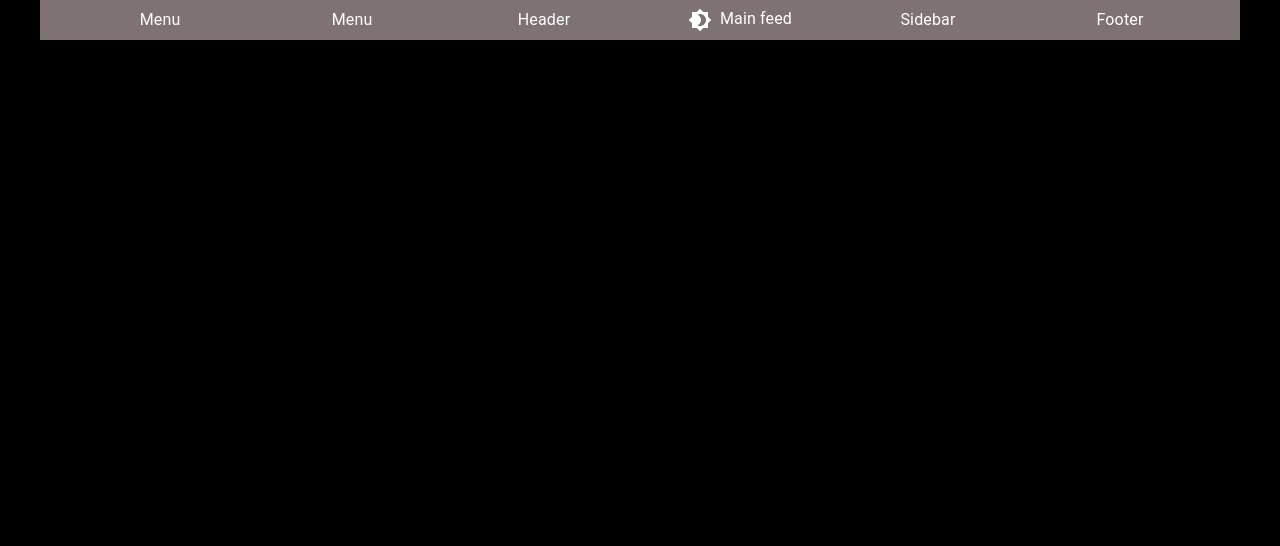
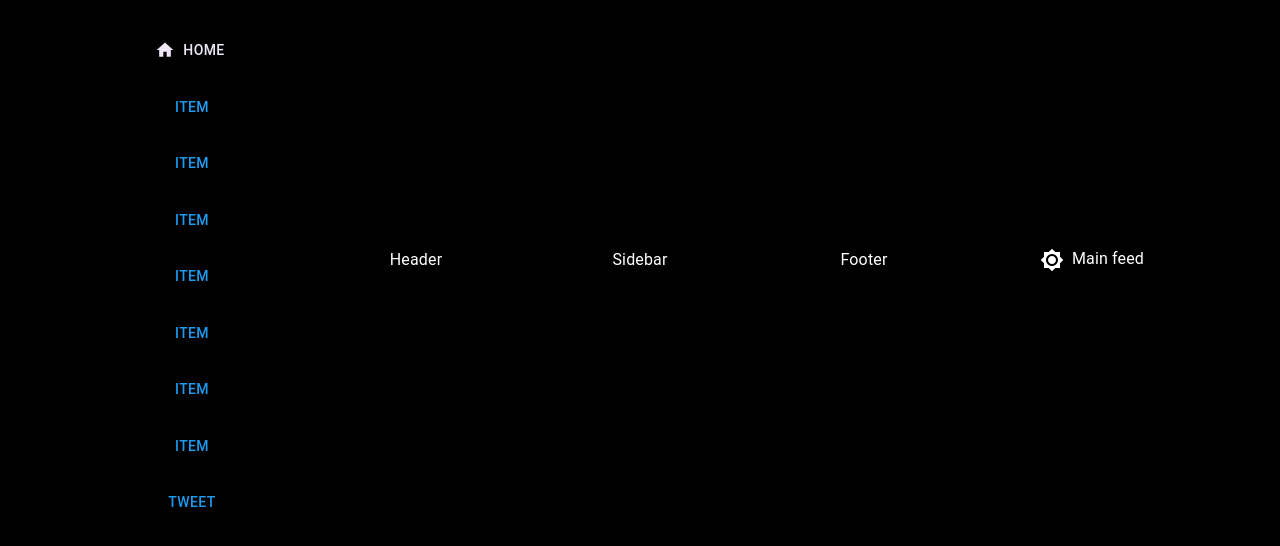
Before and after one commit to Ren0xx/twitter-clone, a Next.js app: page / in a window 1280 px wide. Shown: the top 546 px of the page. Built offline with nearby package versions, Linux system fonts and the light colour scheme.

Commit message:
Added zustand as state manager

```diff
--- a/app/layout.tsx
+++ b/app/layout.tsx
@@ -4,59 +4,22 @@ import { useState, useEffect, createContext } from "react";
 import { darkTheme, lightTheme } from "./theme/themes";
 import { CssBaseline, ThemeProvider } from "@mui/material";
 import { Theme } from "@mui/material/styles";
+import useTheme from "./theme/theme";
 declare module "@mui/material/styles" {
     interface DefaultTheme extends Theme {}
 }
-type themeProps = {
-    activeTheme: Theme | string;
-    toggleTheme: () => void;
-};
-export const ThemeContext = createContext<themeProps>({
-    activeTheme: "dark",
-    toggleTheme: () => {},
-});
-
 export default function RootLayout({
     children,
 }: {
     children: React.ReactNode;
 }) {
-    const [activeTheme, setActiveTheme] = useState(darkTheme);
-    const [selectedTheme, setSelectedTheme] = useState<"light" | "dark">(
-        "dark"
-    );
-    const getActiveTheme = (themeMode: "light" | "dark") => {
-        return themeMode === "light" ? lightTheme : darkTheme;
-    };
-    const toggleTheme = () => {
-        const desiredTheme = selectedTheme === "light" ? "dark" : "light";
-
-        setSelectedTheme(desiredTheme);
-    };
-    useEffect(() => {
-        setActiveTheme(getActiveTheme(selectedTheme));
-    }, [selectedTheme]);
-
+    const theme = useTheme((state) => state.theme);
     return (
         <html lang='en'>
-            <head>
-                <title>Twitter Clone</title>
-                <meta
-                    name='description'
-                    content='Twitter Clone created with Next 13'
-                />
-                <link rel='icon' href='/favicon.ico' />
-            </head>
-
             <body>
-                <ThemeProvider theme={activeTheme}>
-                    <ThemeContext.Provider
-                        value={{
-                            activeTheme: activeTheme,
-                            toggleTheme: toggleTheme,
-                        }}>
-                        {children}
-                    </ThemeContext.Provider>
+                <ThemeProvider
+                    theme={theme !== "light" ? lightTheme : darkTheme}>
+                    {children}
                     <CssBaseline />
                 </ThemeProvider>
             </body>
--- a/app/page.tsx
+++ b/app/page.tsx
@@ -2,31 +2,29 @@
 import { Container, Grid, Paper } from "@mui/material";
 import style from "../components/styles/Main.module.css";
 import ThemeSwitchButton from "../components/ThemeSwitchButton";
+import Menu from "../components/Menu";
 export default function Home() {
     return (
         <Container className={style.main}>
             <Grid container justifyContent='space-evenly' alignItems='center'>
-                <Grid xs={2}>
-                    <div>Menu</div>
+                <Grid item xs={2}>
+                    <Menu />
                 </Grid>
-                <Grid xs={2}>
-                    <div>Menu</div>
-                </Grid>
-                <Grid xs={2}>
+                <Grid item xs={2}>
                     <header>Header</header>
                 </Grid>
-                <Grid xs={2}>
+                <Grid item xs={2}>
+                    <aside>Sidebar</aside>
+                </Grid>
+                <Grid item xs={2}>
+                    <footer>Footer</footer>
+                </Grid>
+                <Grid item xs={2}>
                     <main>
                         <ThemeSwitchButton />
                         Main feed
                     </main>
                 </Grid>
-                <Grid xs={2}>
-                    <aside>Sidebar</aside>
-                </Grid>
-                <Grid xs={2}>
-                    <footer>Footer</footer>
-                </Grid>
             </Grid>
         </Container>
     );
--- /dev/null
+++ b/app/theme/theme.ts
@@ -0,0 +1,16 @@
+import { darkTheme, lightTheme } from "./themes";
+import { Theme } from "@mui/material/styles";
+
+import create from "zustand";
+import shallow from "zustand/shallow";
+import produce from "immer";
+
+type theme = {
+    theme: string;
+    setTheme: (theme: string) => void;
+};
+
+export default create<theme>(set => ({
+    theme: 'light',
+    setTheme: (theme: string) => set({ theme }),
+  }));
--- a/app/theme/themes.ts
+++ b/app/theme/themes.ts
@@ -1,5 +1,4 @@
 import { createTheme } from '@mui/material/styles';
-
 export const darkTheme = createTheme({
     palette: {
         mode: 'dark',
@@ -7,7 +6,7 @@ export const darkTheme = createTheme({
           main: '#1d9bf0',
         },
         secondary: {
-          main: '#f50057',
+          main: '#ede7f6',
         },
         background: {
           default: '#000000',
@@ -18,6 +17,10 @@ export const darkTheme = createTheme({
 export const lightTheme = createTheme({
     palette: {
         mode: 'light',
+        primary: {
+          main: '#1d9bf0'
+        },
+        secondary: {main: '#1d9bf1'},
 
       },
 })
--- a/components/Menu.tsx
+++ b/components/Menu.tsx
@@ -1,9 +1,26 @@
-import React from 'react'
-
-const Menu = () => {
-  return (
-    <div>Menu</div>
-  )
+import styles from "./styles/Menu.module.css";
+import { Button, Paper } from "@mui/material";
+import ThemeSwitchButton from "./ThemeSwitchButton";
+import { useTheme } from "@mui/material/styles";
+import HomeIcon from "@mui/icons-material/Home";
+export default function Menu() {
+    const theme = useTheme();
+    const { main, light } = theme.palette.primary;
+    return (
+        <div className={styles.menu}>
+            <Button
+                color='secondary'
+                startIcon={<HomeIcon />}>
+                Home
+            </Button>
+            <Button>item</Button>
+            <Button>item</Button>
+            <Button>item</Button>
+            <Button>item</Button>
+            <Button>item</Button>
+            <Button>item</Button>
+            <Button>item</Button>
+            <Button color='primary'>Tweet</Button>
+        </div>
+    );
 }
-
-export default Menu
--- a/components/ThemeSwitchButton.tsx
+++ b/components/ThemeSwitchButton.tsx
@@ -2,20 +2,14 @@
 import { IconButton } from "@mui/material";
 import Brightness4Icon from "@mui/icons-material/Brightness4";
 import Brightness7Icon from "@mui/icons-material/Brightness7";
-import { ThemeContext } from "../app/layout";
+import useTheme from "../app/theme/theme";
 
 export default function ThemeSwitchButton() {
+    const theme = useTheme((s)=> s.theme);
+    const setTheme = useTheme((s)=> s.setTheme);
     return (
-        <ThemeContext.Consumer>
-            {({ activeTheme, toggleTheme }) => (
-                <IconButton onClick={toggleTheme} color='inherit'>
-                    {activeTheme === "dark" ? (
-                        <Brightness7Icon />
-                    ) : (
-                        <Brightness4Icon />
-                    )}
-                </IconButton>
-            )}
-        </ThemeContext.Consumer>
+        <IconButton onClick={()=> setTheme(theme === 'light' ? 'dark' : 'light')} color='inherit'>
+            {theme === "dark" ? <Brightness4Icon /> : <Brightness7Icon />}
+        </IconButton>
     );
 }
--- a/components/styles/Main.module.css
+++ b/components/styles/Main.module.css
@@ -1,6 +1,5 @@
 .main {
 
-    background-color: rgb(126, 114, 114);
 }
 
 .main * {
--- /dev/null
+++ b/components/styles/Menu.module.css
@@ -0,0 +1,13 @@
+.menu {
+    display: flex;
+    flex-flow: column nowrap;
+    row-gap: 1.25em;
+    margin-top: 2rem;
+
+}
+
+.menu__item {
+    display: flex;
+    column-gap: 0.5em;
+    font-size: xx-large;
+}
--- a/package.json
+++ b/package.json
@@ -20,9 +20,11 @@
     "eslint": "8.28.0",
     "eslint-config-next": "13.0.5",
     "firebase": "^9.14.0",
+    "immer": "^9.0.16",
     "next": "13.0.5",
     "react": "18.2.0",
     "react-dom": "18.2.0",
-    "typescript": "4.9.3"
+    "typescript": "4.9.3",
+    "zustand": "^4.1.4"
   }
 }
```
Also changed, not shown: app/users/page.tsx (deleted, +0 -7 lines), components/Navbar.tsx (+2 -12 lines), 1 other file (tests, documents, lock files or other folders).
